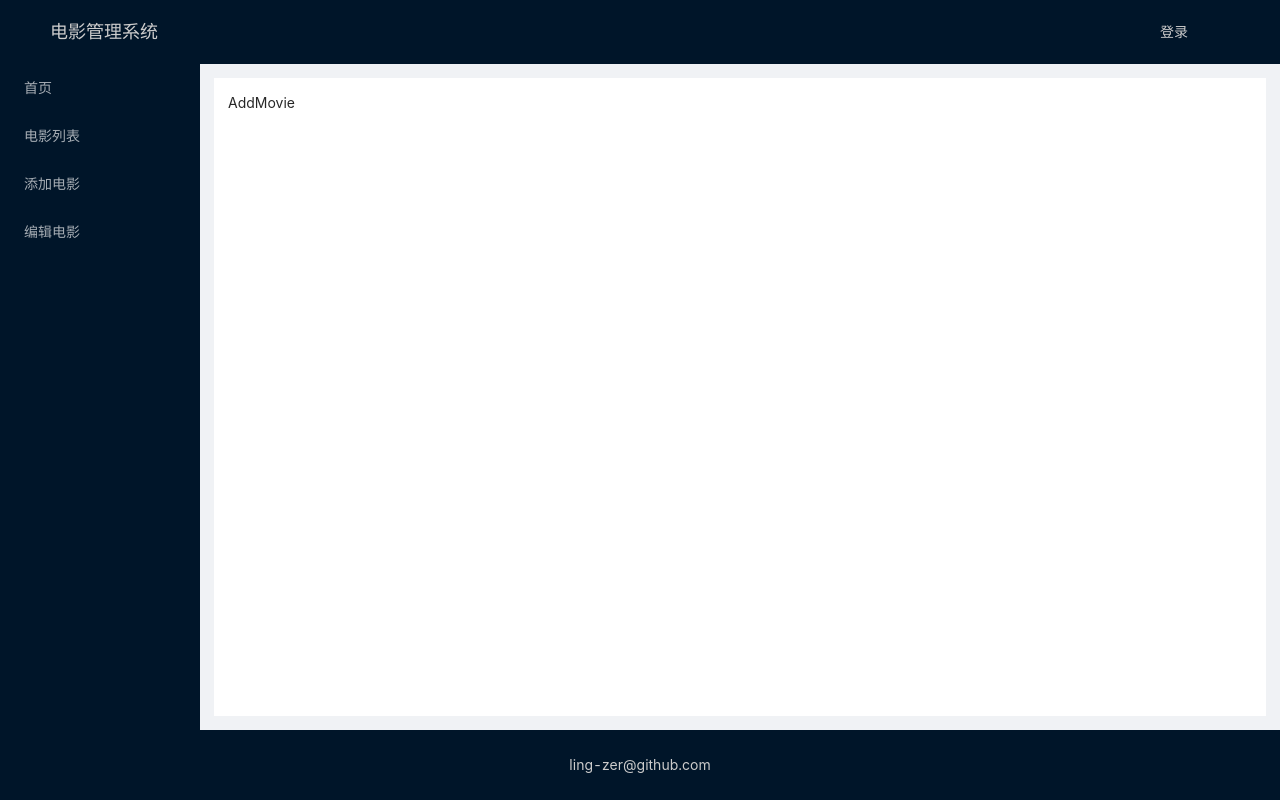
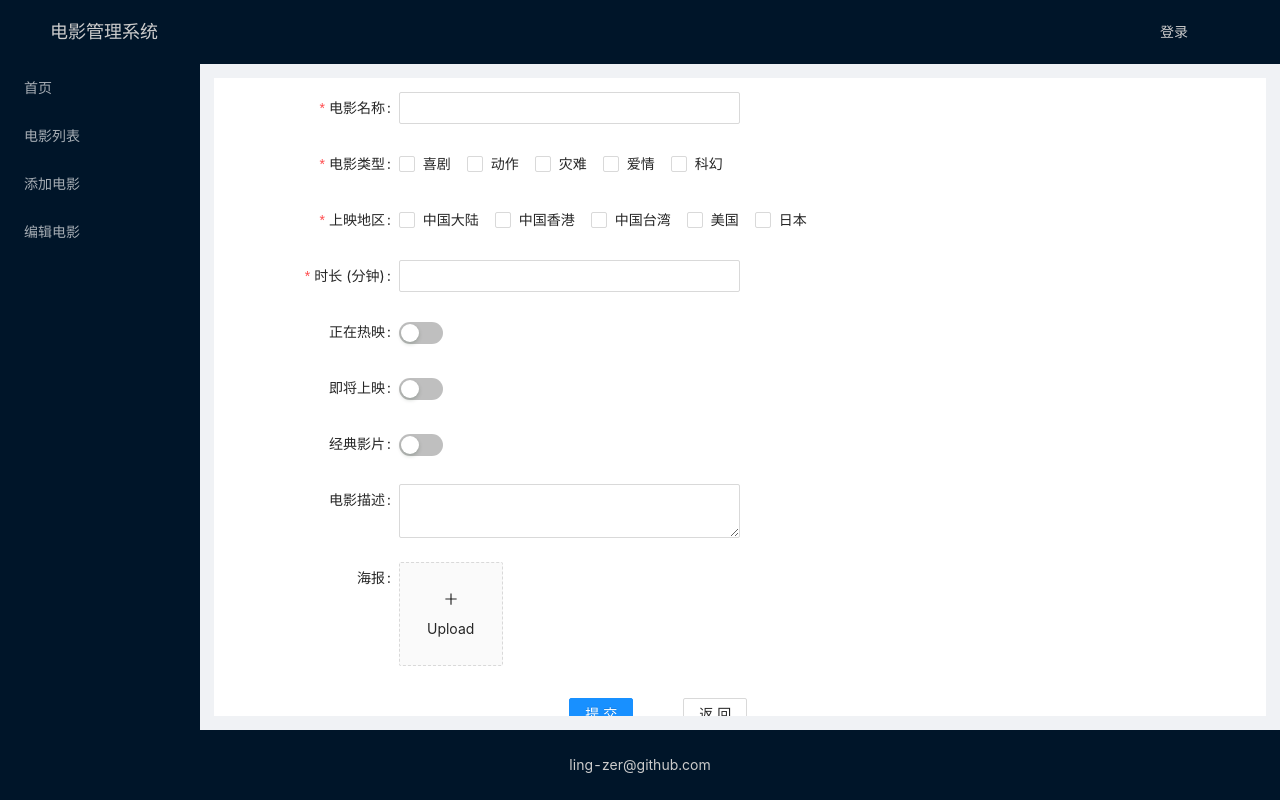
Before and after one commit to ling-zer/Movies, a React (Create React App) app in the folder client/: page /movie/add in a window 1280 px wide. Built offline with nearby package versions, Linux system fonts and the light colour scheme.

Commit message:
添加电影

```diff
--- a/client/src/pages/movie/AddMovie.tsx
+++ b/client/src/pages/movie/AddMovie.tsx
@@ -1,9 +1,20 @@
 import React, { Component } from 'react'
+import MovieForm from '../../components/MovieForm'
+import { MovieService } from '../../services/MovieService'
 
 export default class AddMovie extends Component {
+
+
   render() {
     return (
-      <div>AddMovie</div>
+      <MovieForm onSubmit={async(movie) => {
+        const resp = await MovieService.add(movie)
+        if(resp.data) {
+          return ""
+        } else {
+          return resp.err
+        }
+      }}/>
     )
   }
 }
```
